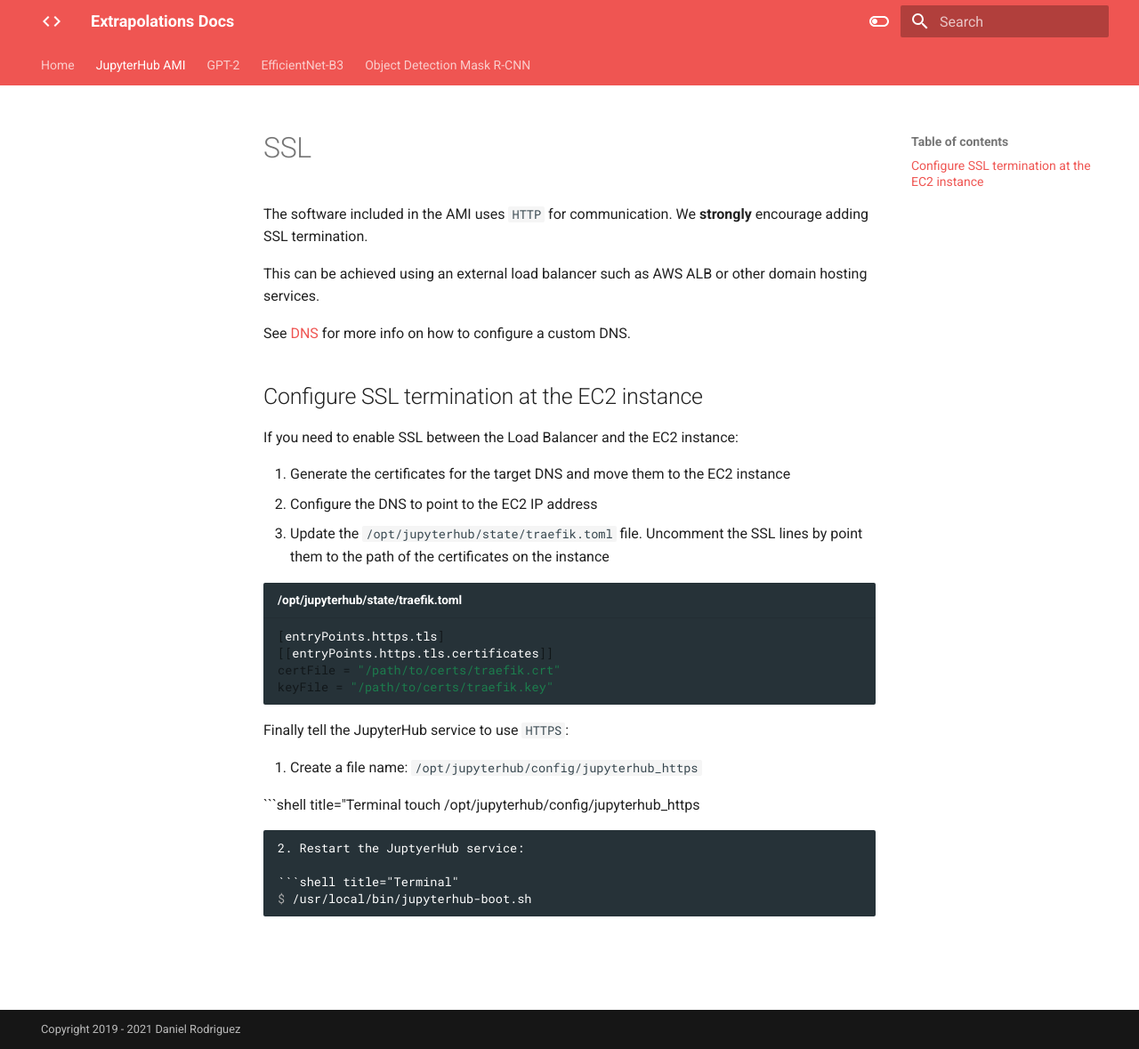
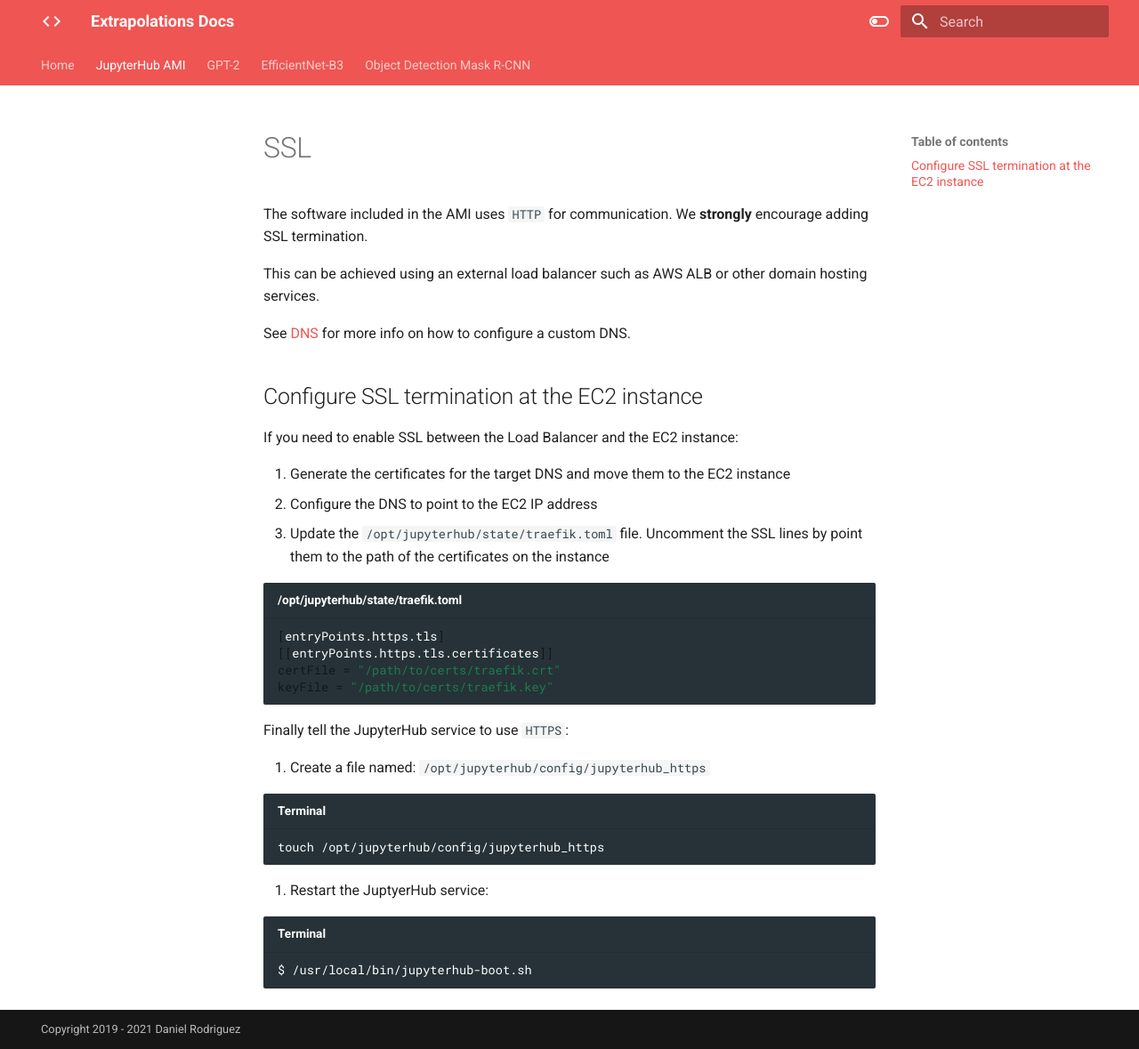
Before and after one commit to inmatura/aws.inmatura.com, an MkDocs documentation site: the page built from docs/jupyterhub-ami/ssl.md, in a window 1280 px wide and 1179 px high. Shown: the whole window at 89% size. Built offline with MkDocs 1.6.1 and Material for MkDocs 9.7.7, drawn with Linux system fonts in a browser that asks for light colours.

Commit message:
Add HTTPS flag file info

````diff
--- a/docs/jupyterhub-ami/ssl.md
+++ b/docs/jupyterhub-ami/ssl.md
@@ -26,9 +26,9 @@
 
 Finally tell the JupyterHub service to use `HTTPS`:
 
-1. Create a file name: `/opt/jupyterhub/config/jupyterhub_https`
+1. Create a file named: `/opt/jupyterhub/config/jupyterhub_https`
 
-```shell title="Terminal
+```shell title="Terminal"
 touch /opt/jupyterhub/config/jupyterhub_https
 ```
 
````
